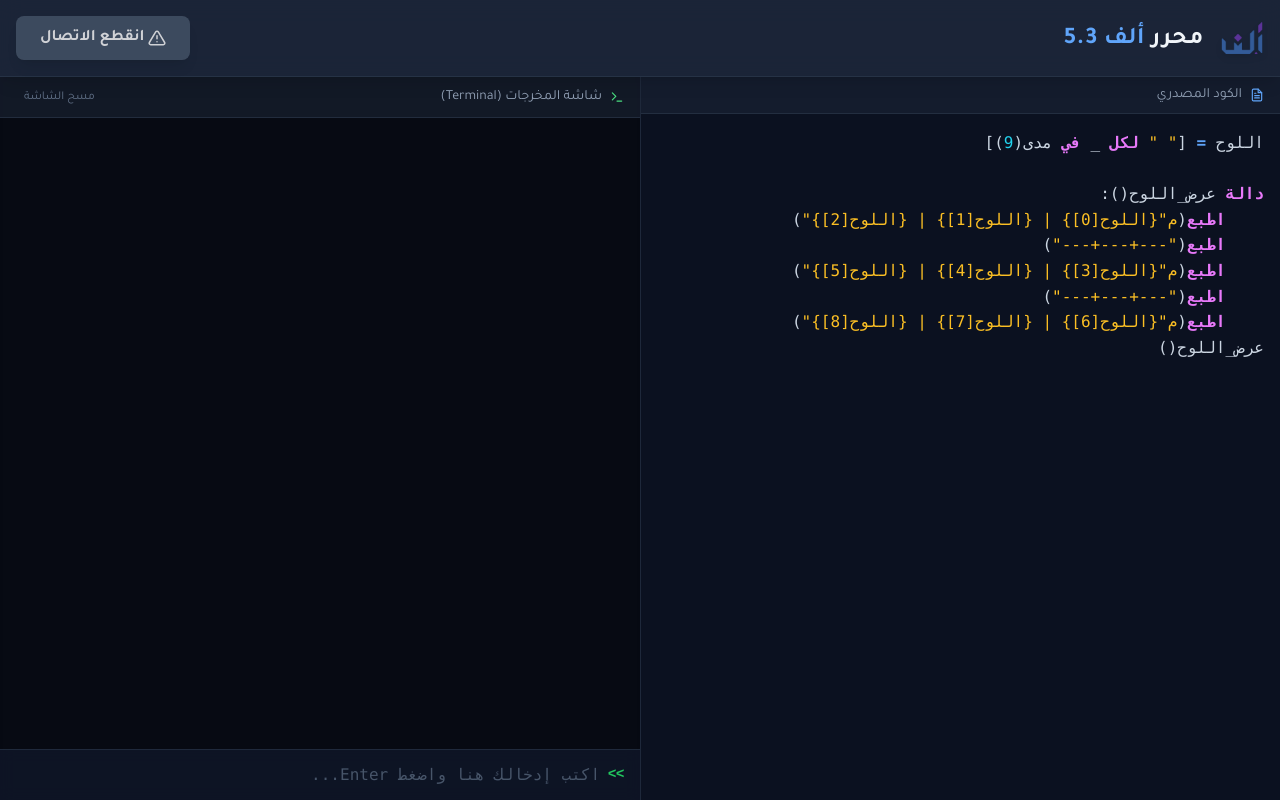
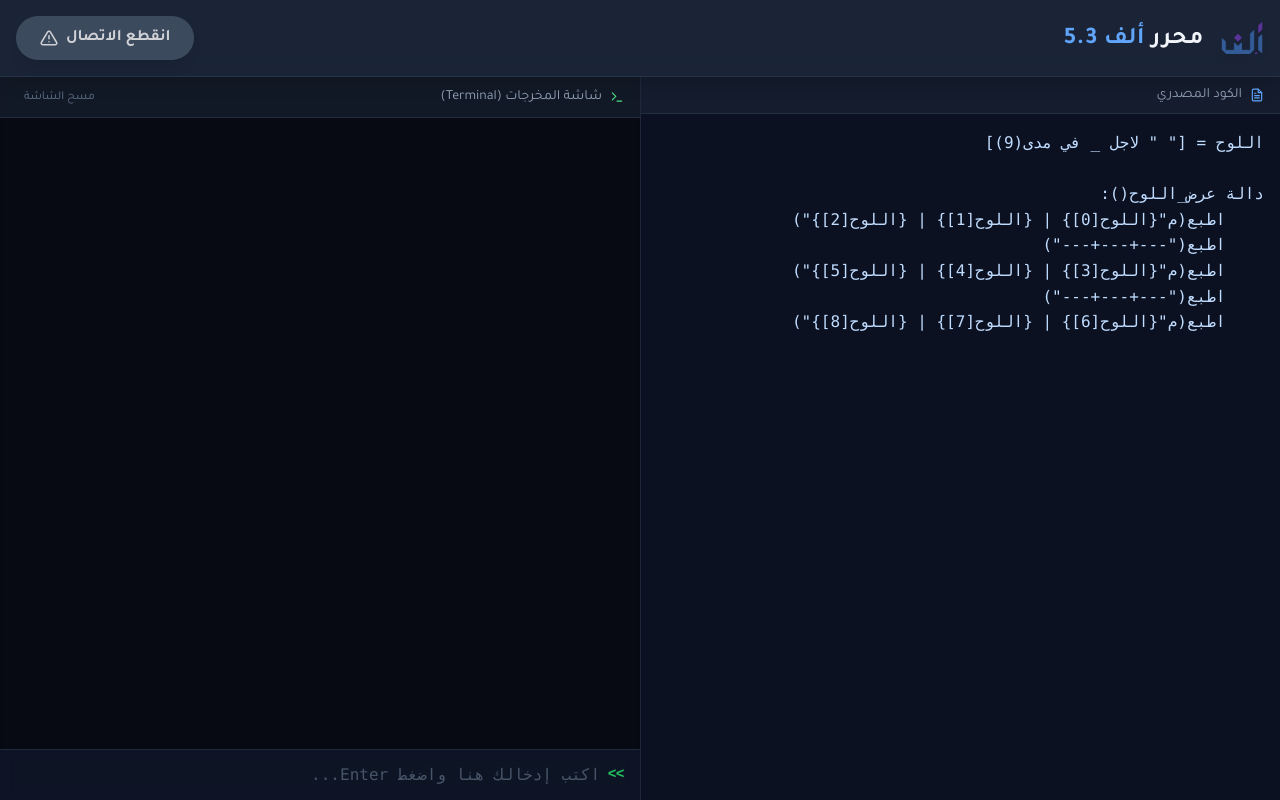
Before and after one commit to smo5ke/alif-playground, a website: page index.html in a window 1280 px wide. Both pictures are taken after a click on the button "مسح الشاشة". Drawn offline with nearby package versions, Linux system fonts and the light colour scheme.

Commit message:
إجبار تحديث المحرر وحذف التلوين

```diff
--- a/index.html
+++ b/index.html
@@ -4,7 +4,7 @@
     <meta charset="UTF-8">
     <link rel="icon" type="image/x-icon" href="./AlifLogo.ico">
     <meta name="viewport" content="width=device-width, initial-scale=1.0, maximum-scale=1.0, user-scalable=no">
-    <title>منصة ألف 5.3 التفاعلية</title>
+    <title>محرر ألف 5.3</title>
     <script src="https://cdn.tailwindcss.com"></script>
     <style>
         @import url('https://fonts.googleapis.com/css2?family=Tajawal:wght@400;500;700&display=swap');
@@ -15,18 +15,7 @@
             background-color: #0f172a;
         }
 
-        /* توحيد الخطوط لطبقة التلوين وطبقة الكتابة */
-        .code-font {
-            font-family: 'Consolas', 'Courier New', monospace !important;
-            tab-size: 4;
-            line-height: 1.6;
-            font-size: 14px;
-        }
-        @media (min-width: 640px) {
-            .code-font { font-size: 16px; }
-        }
-
-        #output-content, #terminalInput {
+        #editor, #output-content, #terminalInput {
             font-family: 'Consolas', 'Courier New', monospace;
             tab-size: 4;
             line-height: 1.6;
@@ -49,9 +38,9 @@
                 محرر <span class="text-blue-400">ألف 5.3</span>
             </h1>
         </div>
-        <button onclick="startRun()" id="runBtn" class="bg-slate-600 text-white px-4 py-2 sm:px-6 sm:py-2.5 rounded-lg text-sm sm:text-base font-bold transition-all flex items-center gap-2 shadow-lg disabled:opacity-70 disabled:cursor-not-allowed">
-            <svg class="animate-spin h-4 w-4 mr-1" viewBox="0 0 24 24" fill="none"><circle class="opacity-25" cx="12" cy="12" r="10" stroke="currentColor" stroke-width="4"></circle><path class="opacity-75" fill="currentColor" d="M4 12a8 8 0 018-8V0C5.373 0 0 5.373 0 12h4zm2 5.291A7.962 7.962 0 014 12H0c0 3.042 1.135 5.824 3 7.938l3-2.647z"></path></svg>
-            جاري الاتصال...
+        <button onclick="startRun()" id="runBtn" class="bg-slate-600 text-white px-5 py-2 sm:px-6 sm:py-2.5 rounded-full text-sm sm:text-base font-bold transition-all flex items-center justify-center gap-2 shadow-lg disabled:opacity-70 disabled:cursor-not-allowed">
+            <span>جاري الاتصال...</span>
+            <svg class="animate-spin h-4 w-4" viewBox="0 0 24 24" fill="none"><circle class="opacity-25" cx="12" cy="12" r="10" stroke="currentColor" stroke-width="4"></circle><path class="opacity-75" fill="currentColor" d="M4 12a8 8 0 018-8V0C5.373 0 0 5.373 0 12h4zm2 5.291A7.962 7.962 0 014 12H0c0 3.042 1.135 5.824 3 7.938l3-2.647z"></path></svg>
         </button>
     </header>
 
@@ -62,11 +51,8 @@
                 <span class="flex items-center gap-2"><svg xmlns="http://www.w3.org/2000/svg" width="14" height="14" viewBox="0 0 24 24" fill="none" stroke="currentColor" stroke-width="2" stroke-linecap="round" stroke-linejoin="round" class="text-blue-400"><path d="M14 2H6a2 2 0 0 0-2 2v16a2 2 0 0 0 2 2h12a2 2 0 0 0 2-2V8z"></path><polyline points="14 2 14 8 20 8"></polyline><line x1="16" y1="13" x2="8" y2="13"></line><line x1="16" y1="17" x2="8" y2="17"></line><polyline points="10 9 9 9 8 9"></polyline></svg> الكود المصدري</span>
             </div>
 
-            <div class="flex-1 relative overflow-hidden bg-transparent">
-                <pre id="highlightLayer" class="code-font absolute top-0 right-0 w-full h-full p-4 overflow-auto whitespace-pre-wrap break-all pointer-events-none text-slate-300 z-0 text-right bg-transparent" dir="rtl"></pre>
-
-                <textarea id="editor" class="code-font absolute top-0 right-0 w-full h-full p-4 bg-transparent text-transparent caret-white outline-none resize-none overflow-auto whitespace-pre-wrap break-all z-10 text-right" dir="rtl" spellcheck="false" placeholder="اكتب كود ألف 5.3 هنا...">
-اللوح = [" " لكل _ في مدى(9)]
+            <textarea id="editor" class="flex-1 w-full bg-transparent text-blue-200 p-4 outline-none resize-none text-sm sm:text-base leading-relaxed overflow-y-auto" dir="rtl" spellcheck="false" placeholder="اكتب كود ألف 5.3 هنا...">
+اللوح = [" " لاجل _ في مدى(9)]
 
 دالة عرض_اللوح():
     اطبع(م"{اللوح[0]} | {اللوح[1]} | {اللوح[2]}")
@@ -74,9 +60,7 @@
     اطبع(م"{اللوح[3]} | {اللوح[4]} | {اللوح[5]}")
     اطبع("---+---+---")
     اطبع(م"{اللوح[6]} | {اللوح[7]} | {اللوح[8]}")
-عرض_اللوح()
 </textarea>
-            </div>
         </section>
 
         <section class="flex flex-col overflow-hidden bg-black/40 relative shadow-inner">
@@ -99,41 +83,14 @@
 
     <script>
         const editor = document.getElementById('editor');
-        const highlightLayer = document.getElementById('highlightLayer');
         const outputContent = document.getElementById('output-content');
         const outputContainer = document.getElementById('output-container');
         const terminalInput = document.getElementById('terminalInput');
         const runBtn = document.getElementById('runBtn');
         let ws;
 
-        // دالة التلوين بمسار واحد (Single-Pass) تمنع أي تداخل أو أخطاء
-        function updateHighlight() {
-            let code = editor.value;
-
-            // 1. تشفير الأقواس لكي لا يقرأها المتصفح كأكواد HTML
-            let html = code.replace(/&/g, "&amp;").replace(/</g, "&lt;").replace(/>/g, "&gt;");
-
-            // 2. محرك بحث موحد يعزل الكلمات المفتاحية والأرقام والنصوص بدقة تامة
-            const regex = /(#.*)|(م?"[^"]*")|(?<=^|[^أ-يa-zA-Z0-9_])(اطبع|ادخل|اذا|والا|طالما|كرر|لكل|في|دالة|ارجع|صح|خطأ)(?=[^أ-يa-zA-Z0-9_]|$)|(?<=^|[^أ-يa-zA-Z0-9_])(\d+)(?=[^أ-يa-zA-Z0-9_]|$)|([=+\-*/])/g;
-
-            html = html.replace(regex, (match, comment, str, kw, num, op) => {
-                if (comment) return `<span class="text-slate-500 italic">${comment}</span>`;
-                if (str)     return `<span class="text-amber-400">${str}</span>`;
-                if (kw)      return `<span class="text-fuchsia-400 font-bold">${kw}</span>`;
-                if (num)     return `<span class="text-cyan-400">${num}</span>`;
-                if (op)      return `<span class="text-blue-400 font-bold">${op}</span>`;
-                return match;
-            });
-
-            highlightLayer.innerHTML = html + (code.endsWith('\n') ? '\n ' : '');
-        }
-
-        editor.addEventListener('input', updateHighlight);
-
-        editor.addEventListener('scroll', () => {
-            highlightLayer.scrollTop = editor.scrollTop;
-            highlightLayer.scrollLeft = editor.scrollLeft;
-        });
+        // متغير عالمي لحساب عدد أسطر المخرجات
+        let totalOutputLines = 0;
 
         editor.addEventListener('keydown', function(e) {
             if (e.key === 'Tab') {
@@ -142,29 +99,33 @@
                 const end = this.selectionEnd;
                 this.value = this.value.substring(0, start) + "    " + this.value.substring(end);
                 this.selectionStart = this.selectionEnd = start + 4;
-                updateHighlight();
             }
         });
 
-        function clearConsole() { outputContent.innerHTML = ''; }
+        function clearConsole() {
+            outputContent.innerHTML = '';
+            totalOutputLines = 0; // تصفير العداد عند مسح الشاشة
+            if (outputContent.dataset) outputContent.dataset.limitReached = "false";
+        }
 
+        // تم تعديل تصميم الزر هنا ليناسب التعديلات الجديدة (النص يمين، الأيقونة يسار)
         function setButtonState(state) {
             if (state === 'connecting') {
-                runBtn.innerHTML = '<svg class="animate-spin h-4 w-4 ml-2" viewBox="0 0 24 24" fill="none"><circle class="opacity-25" cx="12" cy="12" r="10" stroke="currentColor" stroke-width="4"></circle><path class="opacity-75" fill="currentColor" d="M4 12a8 8 0 018-8V0C5.373 0 0 5.373 0 12h4zm2 5.291A7.962 7.962 0 014 12H0c0 3.042 1.135 5.824 3 7.938l3-2.647z"></path></svg> جاري الاتصال...';
+                runBtn.innerHTML = '<span>جاري الاتصال...</span> <svg class="animate-spin h-4 w-4" viewBox="0 0 24 24" fill="none"><circle class="opacity-25" cx="12" cy="12" r="10" stroke="currentColor" stroke-width="4"></circle><path class="opacity-75" fill="currentColor" d="M4 12a8 8 0 018-8V0C5.373 0 0 5.373 0 12h4zm2 5.291A7.962 7.962 0 014 12H0c0 3.042 1.135 5.824 3 7.938l3-2.647z"></path></svg>';
                 runBtn.disabled = true;
-                runBtn.className = "bg-slate-600 text-white px-4 py-2 sm:px-6 sm:py-2.5 rounded-lg text-sm sm:text-base font-bold transition-all flex items-center shadow-lg cursor-not-allowed opacity-80";
+                runBtn.className = "bg-slate-600 text-white px-5 py-2 sm:px-6 sm:py-2.5 rounded-full text-sm sm:text-base font-bold transition-all flex items-center justify-center gap-2 shadow-lg cursor-not-allowed opacity-80";
             } else if (state === 'ready') {
-                runBtn.innerHTML = '<svg xmlns="http://www.w3.org/2000/svg" width="18" height="18" viewBox="0 0 24 24" fill="currentColor" stroke="none" class="ml-1"><polygon points="5 3 19 12 5 21 5 3"></polygon></svg> تشغيل الكود';
+                runBtn.innerHTML = '<span>تشغيل الكود</span> <svg xmlns="http://www.w3.org/2000/svg" width="18" height="18" viewBox="0 0 24 24" fill="currentColor" stroke="none"><polygon points="5 3 19 12 5 21 5 3"></polygon></svg>';
                 runBtn.disabled = false;
-                runBtn.className = "bg-gradient-to-r from-green-600 to-emerald-500 hover:from-green-500 hover:to-emerald-400 text-white px-4 py-2 sm:px-6 sm:py-2.5 rounded-lg text-sm sm:text-base font-bold transition-all flex items-center shadow-lg shadow-green-900/20 active:scale-95";
+                runBtn.className = "bg-gradient-to-r from-green-600 to-emerald-500 hover:from-green-500 hover:to-emerald-400 text-white px-5 py-2 sm:px-6 sm:py-2.5 rounded-full text-sm sm:text-base font-bold transition-all flex items-center justify-center gap-2 shadow-lg shadow-green-900/20 active:scale-95";
             } else if (state === 'running') {
-                runBtn.innerHTML = '<svg class="animate-spin h-4 w-4 ml-2" viewBox="0 0 24 24" fill="none"><circle class="opacity-25" cx="12" cy="12" r="10" stroke="currentColor" stroke-width="4"></circle><path class="opacity-75" fill="currentColor" d="M4 12a8 8 0 018-8V0C5.373 0 0 5.373 0 12h4zm2 5.291A7.962 7.962 0 014 12H0c0 3.042 1.135 5.824 3 7.938l3-2.647z"></path></svg> قيد التنفيذ...';
+                runBtn.innerHTML = '<span>قيد التنفيذ...</span> <svg class="animate-spin h-4 w-4" viewBox="0 0 24 24" fill="none"><circle class="opacity-25" cx="12" cy="12" r="10" stroke="currentColor" stroke-width="4"></circle><path class="opacity-75" fill="currentColor" d="M4 12a8 8 0 018-8V0C5.373 0 0 5.373 0 12h4zm2 5.291A7.962 7.962 0 014 12H0c0 3.042 1.135 5.824 3 7.938l3-2.647z"></path></svg>';
                 runBtn.disabled = true;
-                runBtn.className = "bg-slate-600 text-white px-4 py-2 sm:px-6 sm:py-2.5 rounded-lg text-sm sm:text-base font-bold transition-all flex items-center shadow-lg cursor-not-allowed opacity-80";
+                runBtn.className = "bg-slate-600 text-white px-5 py-2 sm:px-6 sm:py-2.5 rounded-full text-sm sm:text-base font-bold transition-all flex items-center justify-center gap-2 shadow-lg cursor-not-allowed opacity-80";
             } else if (state === 'error') {
-                runBtn.innerHTML = '<svg xmlns="http://www.w3.org/2000/svg" width="18" height="18" viewBox="0 0 24 24" fill="none" stroke="currentColor" stroke-width="2" stroke-linecap="round" stroke-linejoin="round" class="ml-1"><path d="M10.29 3.86L1.82 18a2 2 0 0 0 1.71 3h16.94a2 2 0 0 0 1.71-3L13.71 3.86a2 2 0 0 0-3.42 0z"></path><line x1="12" y1="9" x2="12" y2="13"></line><line x1="12" y1="17" x2="12.01" y2="17"></line></svg> انقطع الاتصال';
+                runBtn.innerHTML = '<span>انقطع الاتصال</span> <svg xmlns="http://www.w3.org/2000/svg" width="18" height="18" viewBox="0 0 24 24" fill="none" stroke="currentColor" stroke-width="2" stroke-linecap="round" stroke-linejoin="round"><path d="M10.29 3.86L1.82 18a2 2 0 0 0 1.71 3h16.94a2 2 0 0 0 1.71-3L13.71 3.86a2 2 0 0 0-3.42 0z"></path><line x1="12" y1="9" x2="12" y2="13"></line><line x1="12" y1="17" x2="12.01" y2="17"></line></svg>';
                 runBtn.disabled = true;
-                runBtn.className = "bg-red-600 text-white px-4 py-2 sm:px-6 sm:py-2.5 rounded-lg text-sm sm:text-base font-bold transition-all flex items-center shadow-lg cursor-not-allowed opacity-90";
+                runBtn.className = "bg-red-600 text-white px-5 py-2 sm:px-6 sm:py-2.5 rounded-full text-sm sm:text-base font-bold transition-all flex items-center justify-center gap-2 shadow-lg cursor-not-allowed opacity-90";
             }
         }
 
@@ -183,6 +144,22 @@
                     const data = JSON.parse(event.data);
 
                     if (data.type === 'output' || data.type === 'error') {
+                        // التحقق من تجاوز الحد الأقصى للمخرجات (10 آلاف سطر)
+                        if (outputContent.dataset.limitReached === "true") return;
+
+                        let newLines = (data.text.match(/\n/g) || []).length + 1;
+                        totalOutputLines += newLines;
+
+                        if (totalOutputLines > 10000) {
+                            outputContent.innerHTML += `<br><span class="text-red-400 font-bold bg-red-900/20 px-2 py-1 rounded inline-block mt-2">⚠️ تم إيقاف الطباعة: تجاوزت المخرجات 10,000 سطر (حماية للمتصفح من الحلقات اللانهائية).</span>\n`;
+                            outputContent.dataset.limitReached = "true";
+                            outputContainer.scrollTop = outputContainer.scrollHeight;
+
+                            // إغلاق الاتصال لقتل العملية في السيرفر وتوفير الموارد
+                            if(ws) ws.close();
+                            return;
+                        }
+
                         const colorClass = data.type === 'error' ? 'text-red-400' : 'text-slate-300';
                         outputContent.innerHTML += `<span class="${colorClass}">${escapeHTML(data.text)}</span>`;
                         outputContainer.scrollTop = outputContainer.scrollHeight;
@@ -200,6 +177,7 @@
 
                 ws.onclose = () => {
                     setButtonState('error');
+                    // إعادة الاتصال بعد 3 ثواني لفتح جلسة جديدة نظيفة
                     setTimeout(connectWebSocket, 3000);
                 };
 
@@ -221,9 +199,7 @@
             terminalInput.disabled = false;
             terminalInput.value = '';
 
-            // تنظيف المسافات الوهمية
             let cleanCode = editor.value.replace(/\u00A0/g, " ");
-
             ws.send(JSON.stringify({ type: 'run', code: cleanCode }));
         }
 
@@ -244,7 +220,6 @@
         }
 
         connectWebSocket();
-        updateHighlight();
     </script>
 </body>
 </html>
```
